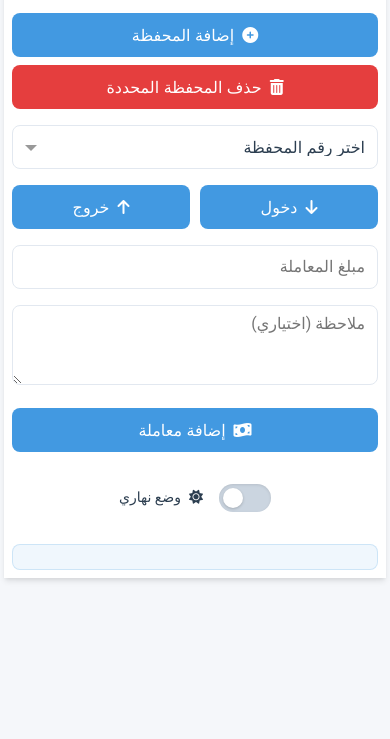
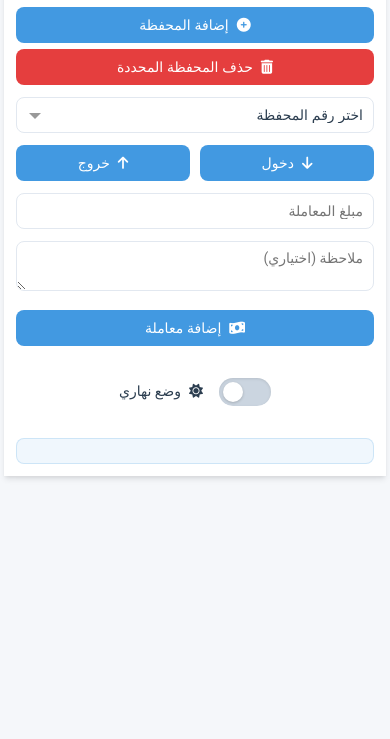
Before and after one commit to srmaster2/Wallet-Limit-Tracker2, a plain HTML site: page index.html in a window 390 px wide. Shown: the part 105-844 px from the top of the page. Drawn offline with Linux system fonts and the light colour scheme.

Commit message:
Update style.css

```diff
--- a/style.css
+++ b/style.css
@@ -63,16 +63,14 @@ body.dark {
 /* الحاوية الرئيسية محسنة للأندرويد */
 .container {
   max-width: 100%;
-  width: calc(100% - var(--spacing-md));
-  margin: 0 auto;
+  width: calc(100% - 16px);
+  margin: 8px auto;
   background: var(--card-bg-light);
-  padding: var(--spacing-md);
+  padding: 16px;
   border-radius: var(--border-radius);
   box-shadow: var(--shadow-light);
   transition: var(--transition);
-  /* إزالة الرسوم المتحركة المعقدة للأندرويد */
   position: relative;
-  overflow: hidden;
   box-sizing: border-box;
   /* تحسين الأداء في WebView */
   will-change: auto;
@@ -103,11 +101,11 @@ h2 {
 /* عناصر الإدخال محسنة للأندرويد WebView */
 input, select, textarea {
   width: 100%;
-  padding: var(--spacing-md);
-  margin: var(--spacing-sm) 0;
+  padding: 10px 12px;
+  margin: 6px 0;
   border-radius: var(--border-radius);
-  border: 1px solid var(--border-color); /* حد أرفع */
-  font-size: 16px;
+  border: 1px solid var(--border-color);
+  font-size: 14px;
   background: var(--card-bg-light);
   color: var(--text-light);
   transition: var(--transition);
@@ -115,7 +113,7 @@ input, select, textarea {
   -webkit-appearance: none;
   appearance: none;
   outline: none;
-  min-height: 44px; /* الحد الأدنى المطلوب للمس */
+  min-height: 40px;
   /* تحسين الأداء */
   will-change: border-color;
   /* منع التكبير التلقائي */
@@ -162,14 +160,14 @@ textarea {
 /* الأزرار محسنة للمس في الأندرويد */
 button {
   width: 100%;
-  min-height: 44px;
-  padding: var(--spacing-md) var(--spacing-lg);
-  margin: var(--spacing-sm) 0;
+  min-height: 42px;
+  padding: 10px 16px;
+  margin: 6px 0;
   border-radius: var(--border-radius);
   border: none;
   background-color: var(--primary-color);
   color: white;
-  font-size: 16px;
+  font-size: 14px;
   font-weight: 500;
   cursor: pointer;
   display: flex;
@@ -370,24 +368,25 @@ input:checked + .slider:before {
 /* تحسينات الأندرويد - شاشات مختلفة */
 @media (max-width: 768px) {
   body {
-    padding: var(--spacing-xs);
+    padding: 4px;
   }
 
   .container {
-    padding: var(--spacing-sm);
-    width: calc(100% - calc(2 * var(--spacing-xs)));
-    max-width: 100%;
+    padding: 12px;
+    width: calc(100% - 8px);
+    margin: 4px auto;
     box-sizing: border-box;
   }
 
   h2 {
     font-size: 1.25rem;
-    margin-bottom: var(--spacing-md);
+    margin-bottom: 16px;
   }
 
   input, select, textarea, button {
-    font-size: 16px;
-    padding: var(--spacing-sm) var(--spacing-md);
+    font-size: 14px;
+    padding: 8px 12px;
+    min-height: 38px;
   }
 
   table {
@@ -407,13 +406,13 @@ input:checked + .slider:before {
   .container {
     margin: 0;
     border-radius: 0;
-    padding: var(--spacing-sm);
+    padding: 12px;
     width: 100%;
     max-width: 100%;
   }
 
   .table-container {
-    margin: var(--spacing-md) calc(-1 * var(--spacing-sm));
+    margin: 16px -12px;
     border-radius: 0;
   }
 
@@ -426,6 +425,12 @@ input:checked + .slider:before {
     padding: 4px 3px;
     font-size: 10px;
     max-width: 80px;
+  }
+
+  input, select, textarea, button {
+    font-size: 14px;
+    padding: 8px 10px;
+    min-height: 36px;
   }
 }
 
```
